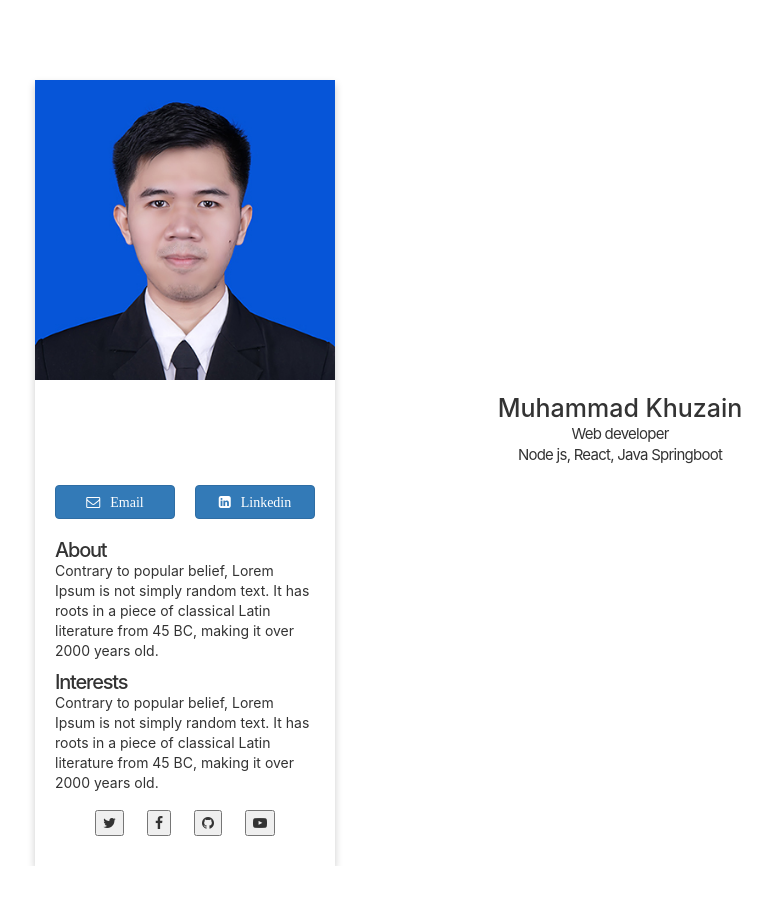
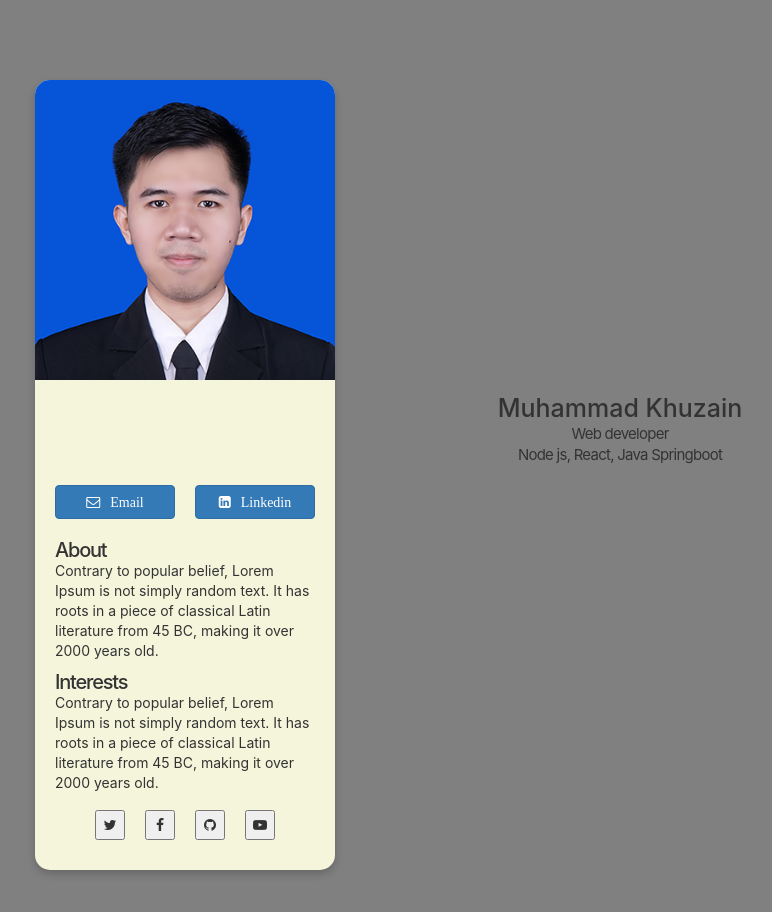
Before and after one commit to kzen31/learning-react-namecard, a React (Create React App) app: page / in a window 1280 px wide. Shown: the top 912 px of the page, without its empty margins (455-1227 px from the left). Before the commit the page ends 866 px from the top, so only its background shows below. Built offline with nearby package versions, Linux system fonts and the light colour scheme.

Commit message:
add border and coloring

```diff
--- a/src/App.css
+++ b/src/App.css
@@ -7,6 +7,9 @@ main {
   justify-content: center;
   margin-top: 10vh;
   min-width: 300px;
+  border-radius: 15px;
+  margin-bottom: 70px;
+  background-color: beige;
 }
 
 .container {
@@ -27,6 +30,7 @@ main {
 
 .Foto--picture {
   width: 100%;
+  border-radius: 15px 15px 0 0;
 }
 
 .button--component {
@@ -60,5 +64,9 @@ main {
   padding: 7px 20% 30px 20%;
   display: flex;
   justify-content: space-between;
+}
 
+.logo > button {
+  height: 30px;
+  width: 30px;
 }
--- a/src/components/Logo.js
+++ b/src/components/Logo.js
@@ -3,7 +3,7 @@ import React from 'react'
 function Logo() {
     return (
         <div className='logo'>
-            <button ><i class="fa fa-twitter"></i></button>
+            <button><i class="fa fa-twitter"></i></button>
             <button><i class="fa fa-facebook"></i></button>
             <button><i class="fa fa-github"></i></button>
             <button><i class="fa fa-youtube-play"></i></button>
--- a/src/index.css
+++ b/src/index.css
@@ -5,6 +5,7 @@ body {
     sans-serif;
   -webkit-font-smoothing: antialiased;
   -moz-osx-font-smoothing: grayscale;
+  background-color: grey;
 }
 
 code {
```
